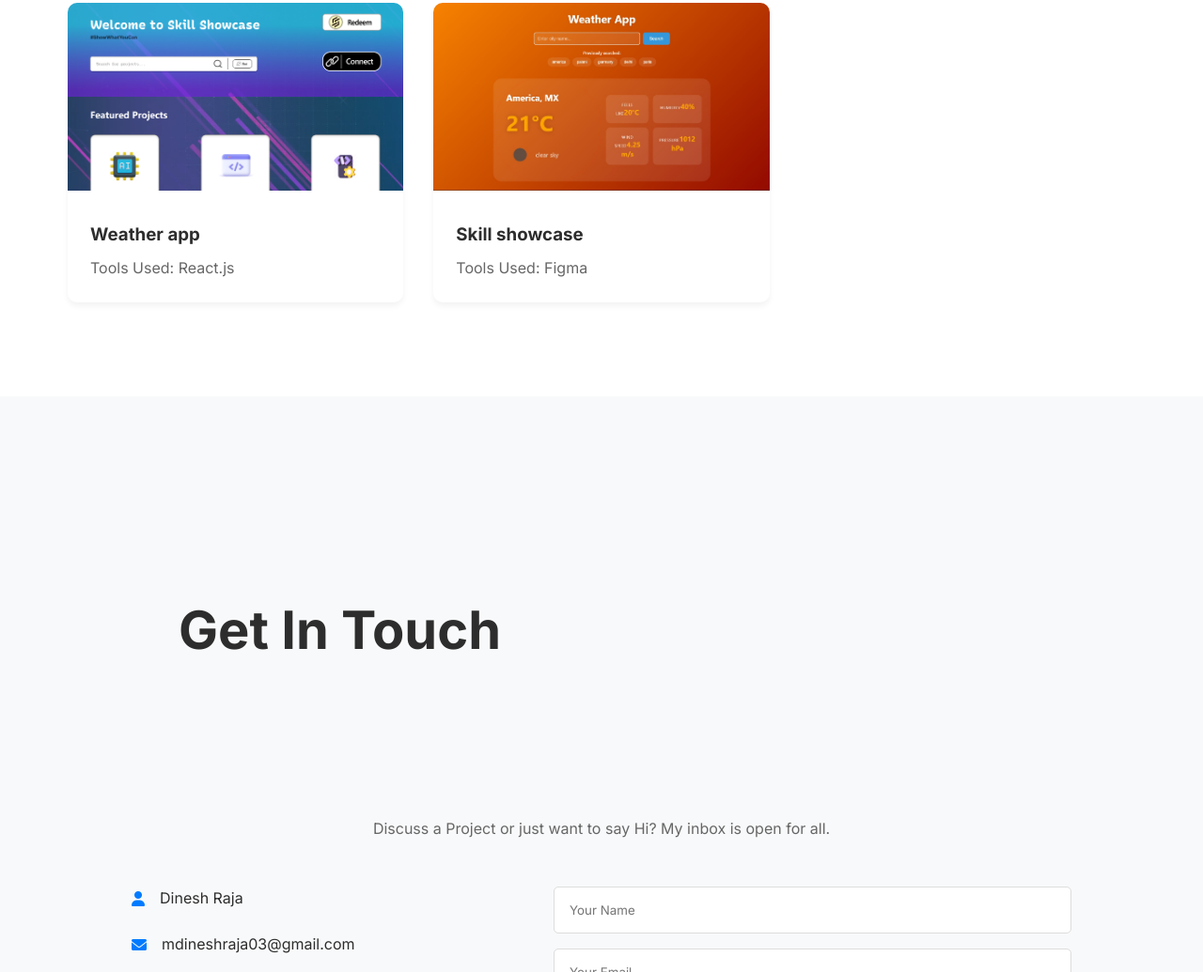
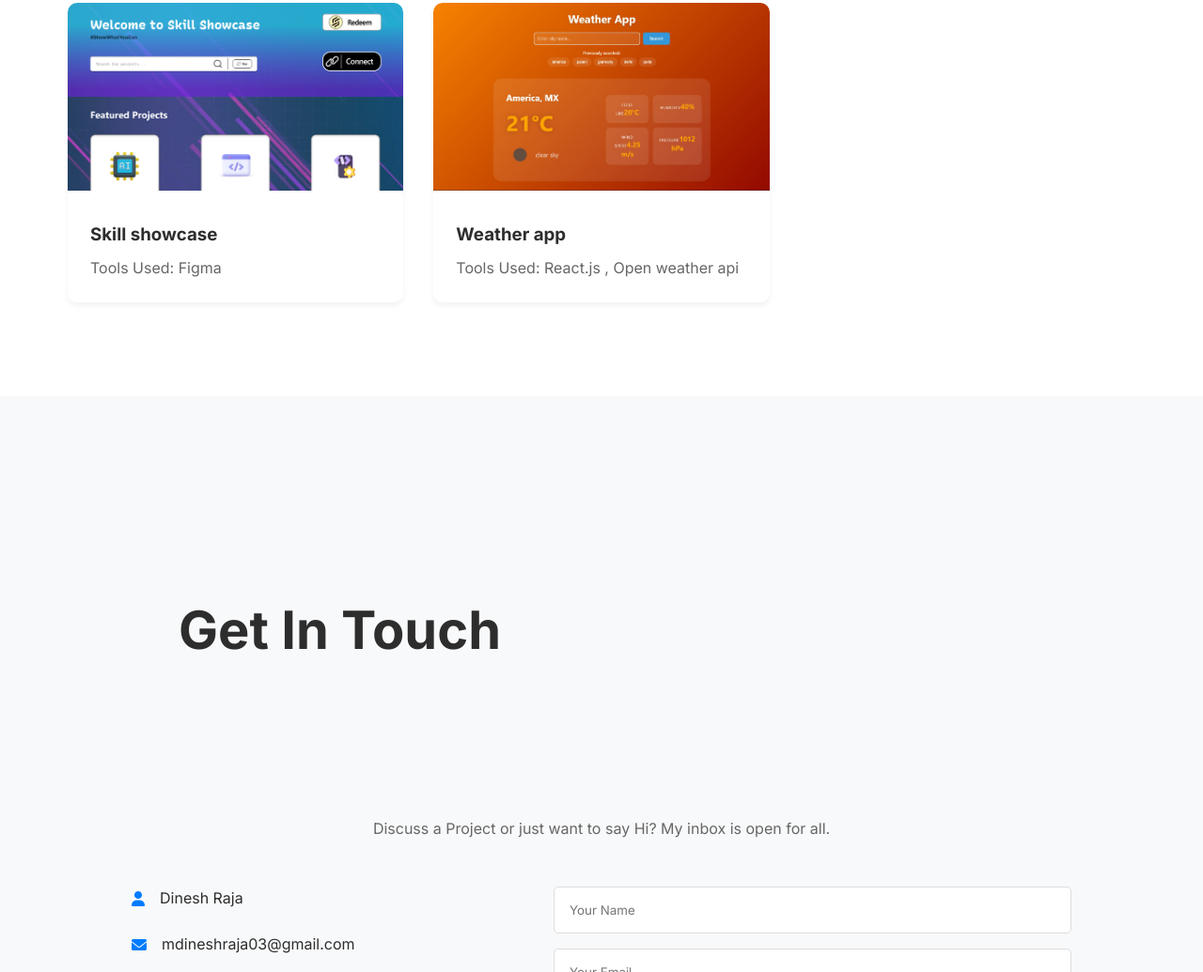
Before and after one commit to Dineshraja03/nov-portfolio, a plain HTML site: page index.html in a window 1280 px wide. Shown: the part 3551-4586 px from the top of the page at 94% size. Drawn offline with nearby package versions, Linux system fonts and the light colour scheme; no server answers.

Commit message:
Update index.html

```diff
--- a/index.html
+++ b/index.html
@@ -244,9 +244,10 @@
                             </div>
                         </div>
                     </div>
+
                     <div class="project-info">
-                        <h3>Weather app</h3>
-                        <p>Tools Used: React.js</p>
+                        <h3>Skill showcase</h3>
+                        <p>Tools Used: Figma</p>
                     </div>
                 </div>
 
@@ -260,8 +261,8 @@
                         </div>
                     </div>
                     <div class="project-info">
-                        <h3>Skill showcase</h3>
-                        <p>Tools Used: Figma</p>
+                        <h3>Weather app</h3>
+                        <p>Tools Used: React.js , Open weather api</p>
                     </div>
                 </div>
 
```
